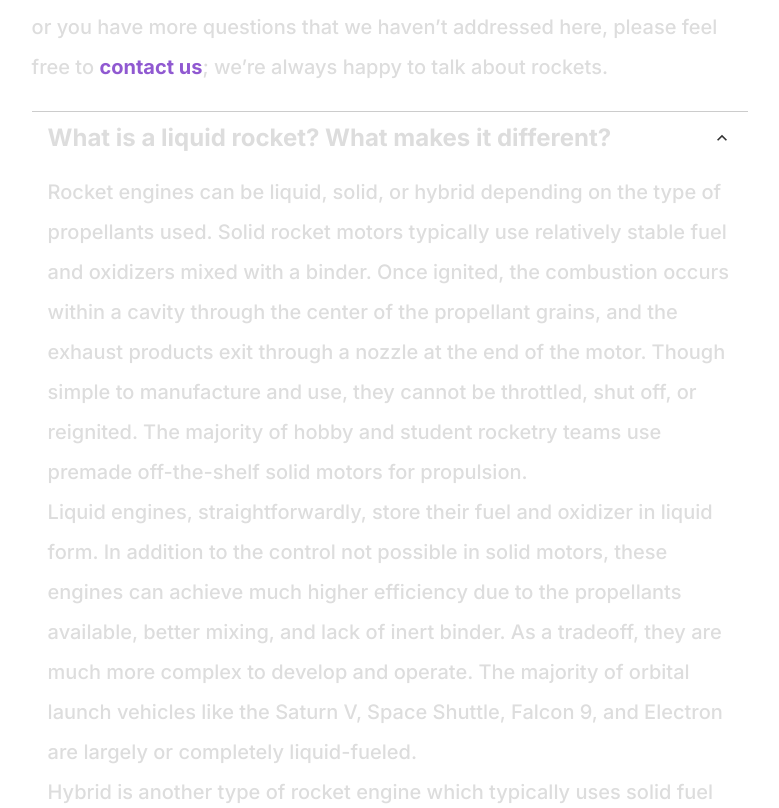
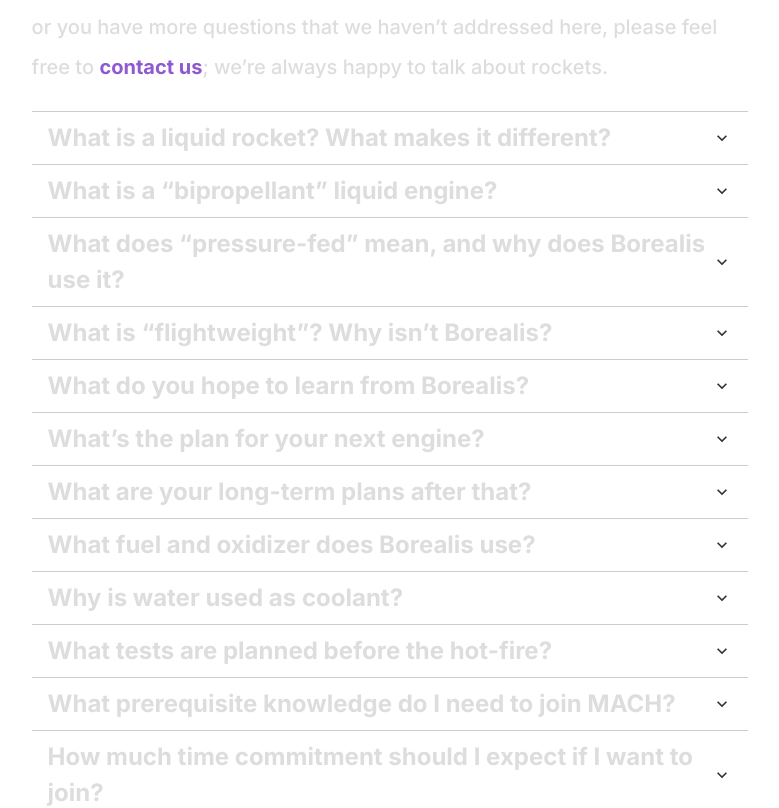
Before and after one commit to ryepropgroup/mach-website, a Next.js app: page /mach-website/faq in a window 1280 px wide. Shown: the part 924-1732 px from the top of the page, without its empty margins (250-1029 px from the left). Built offline with nearby package versions, Linux system fonts and the light colour scheme.

Commit message:
fixed: "also please make the default behavior of the accordion on the FAQ page not expand the first q automatically, that answer is a fucking terrifying text wall without graphics yet"

```diff
--- a/src/pages/faq.tsx
+++ b/src/pages/faq.tsx
@@ -93,7 +93,7 @@
             ; we&rsquo;re always happy to talk about rockets.
           </Text>
           <br />
-          <Accordion allowMultiple defaultIndex={[0]}>
+          <Accordion allowToggle>
             <AccordionItem>
               <h2>
                 <AccordionButton>
```
